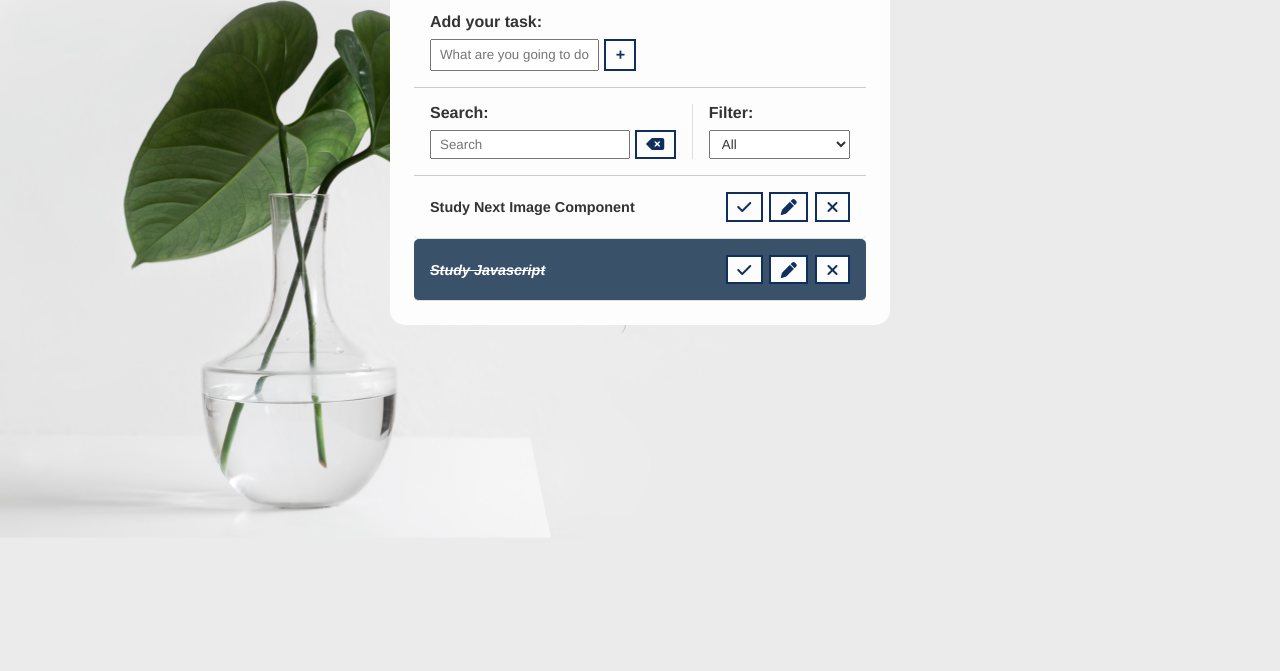
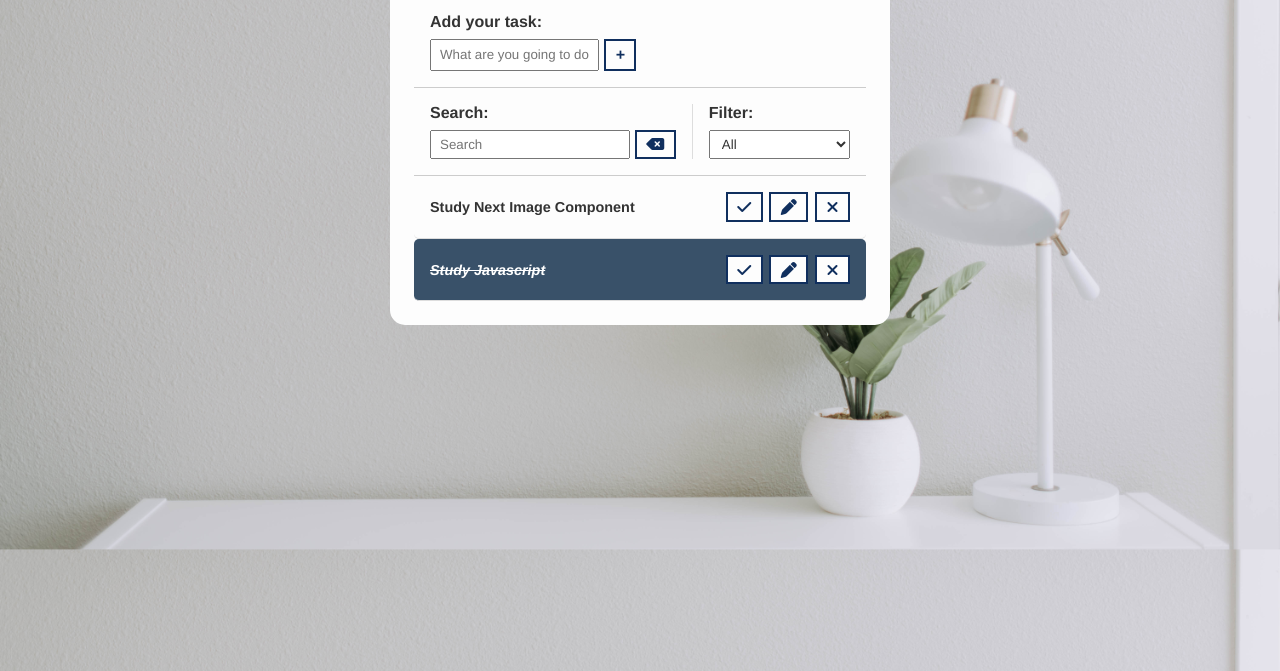
Before and after one commit to rosmildoLopes/todo-list, a plain HTML site: page index.html in a window 1280 px wide. Shown: the part 129-800 px from the top of the page. Drawn offline with Linux system fonts and the light colour scheme.

Commit message:
Change bg-image

```diff
--- a/css/styles.css
+++ b/css/styles.css
@@ -8,7 +8,7 @@
 }
 
 body {
-  background-image: url("../image/bg.jpg");
+  background-image: url("../image/bg1.jpg");
   background-position:center;
   background-size: cover;
 }
```
